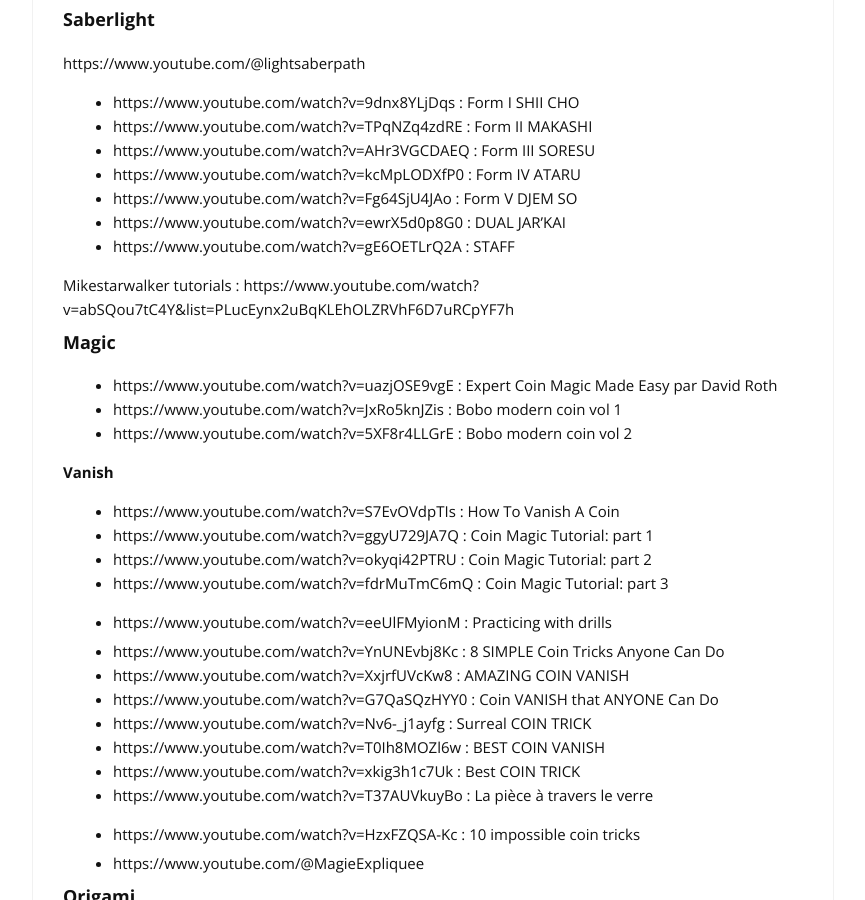
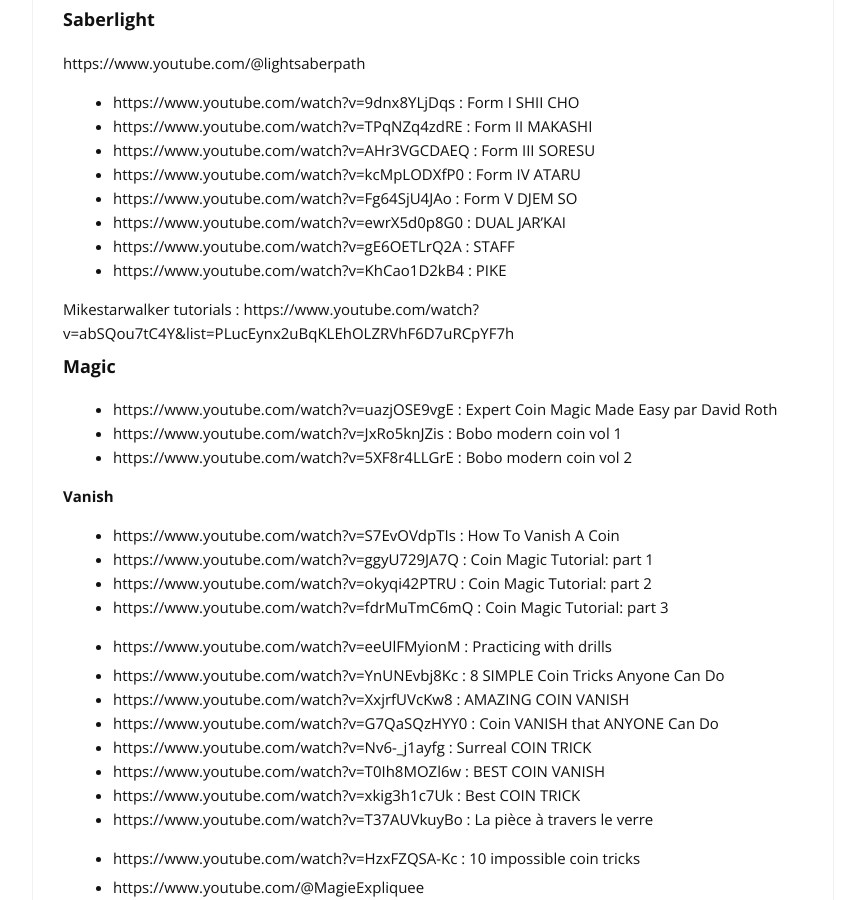
Before and after one commit to cylmat/cylmat.github.io, a Jekyll site: the page built from _pages/tricks.md, in a window 1280 px wide and 900 px high, scrolled down 3354 px. Shown: the whole window, without its empty margins (207-1072 px from the left). Built offline with Jekyll 4.4.1, drawn with Linux system fonts in a browser that asks for light colours; nearby versions of some CDN libraries.

Commit message:
Update tricks.md

```diff
--- a/_pages/tricks.md
+++ b/_pages/tricks.md
@@ -120,6 +120,7 @@
 - https://www.youtube.com/watch?v=Fg64SjU4JAo : Form V  DJEM SO
 - https://www.youtube.com/watch?v=ewrX5d0p8G0 : DUAL    JAR'KAI
 - https://www.youtube.com/watch?v=gE6OETLrQ2A : STAFF
+- https://www.youtube.com/watch?v=KhCao1D2kB4 : PIKE
 
 
 Mikestarwalker tutorials : https://www.youtube.com/watch?v=abSQou7tC4Y&list=PLucEynx2uBqKLEhOLZRVhF6D7uRCpYF7h
```
